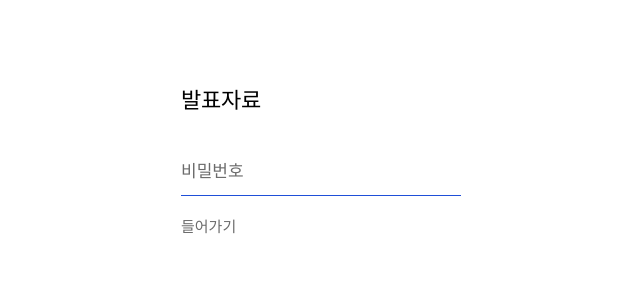
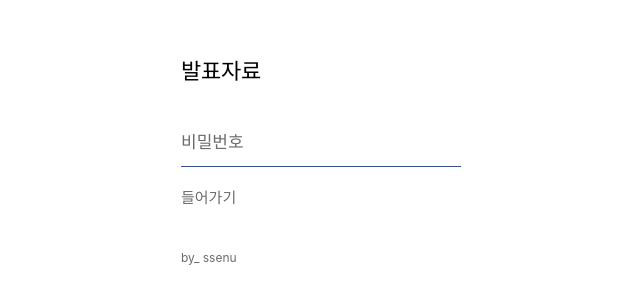
Before and after one commit to ssenu/presentation-Web, a Vue app in the folder frontend/: page / in a window 1280 px wide. Shown: the part 239-542 px from the top of the page, without its empty margins (319-959 px from the left). Built offline with nearby package versions, Linux system fonts and the light colour scheme; a web font is replaced by a local one.

Commit message:
style: add credit line on login screen

```diff
--- a/frontend/src/Login.vue
+++ b/frontend/src/Login.vue
@@ -35,6 +35,7 @@ async function submit() {
       />
       <div><button class="go" :disabled="busy || !password">들어가기</button></div>
       <div v-if="error" class="error">{{ error }}</div>
+      <p class="credit">by_ ssenu</p>
     </div>
   </form>
 </template>
--- a/frontend/src/style.css
+++ b/frontend/src/style.css
@@ -64,6 +64,7 @@ input { font: inherit; color: inherit; }
 }
 .login .go:disabled { color: var(--muted); text-decoration: none; cursor: default; }
 .error { color: var(--danger); font-size: 14px; margin-top: 12px; }
+.login .credit { color: var(--muted); font-size: 12px; margin: 40px 0 0; }
 
 /* ---------- 목록 ---------- */
 .page {
```
